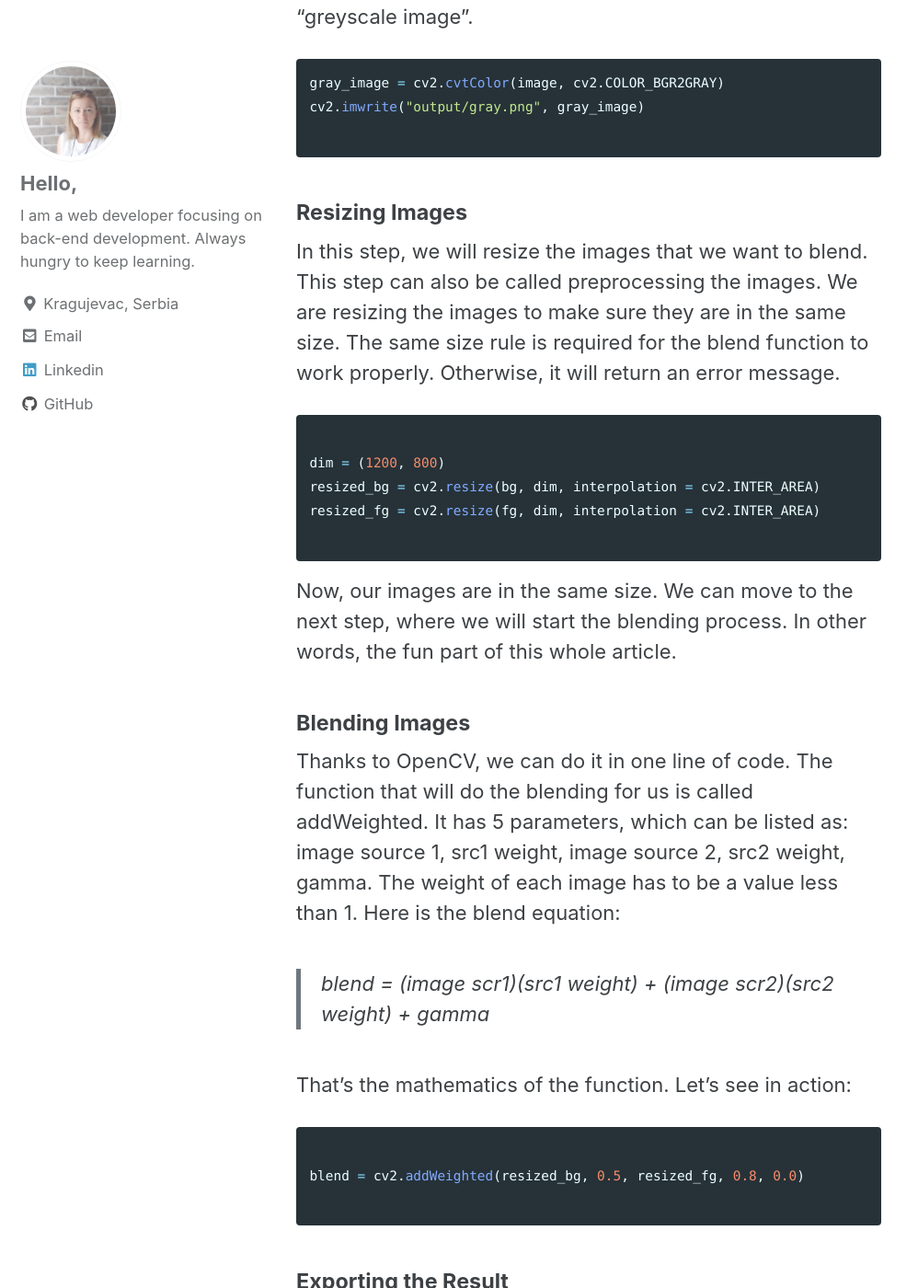
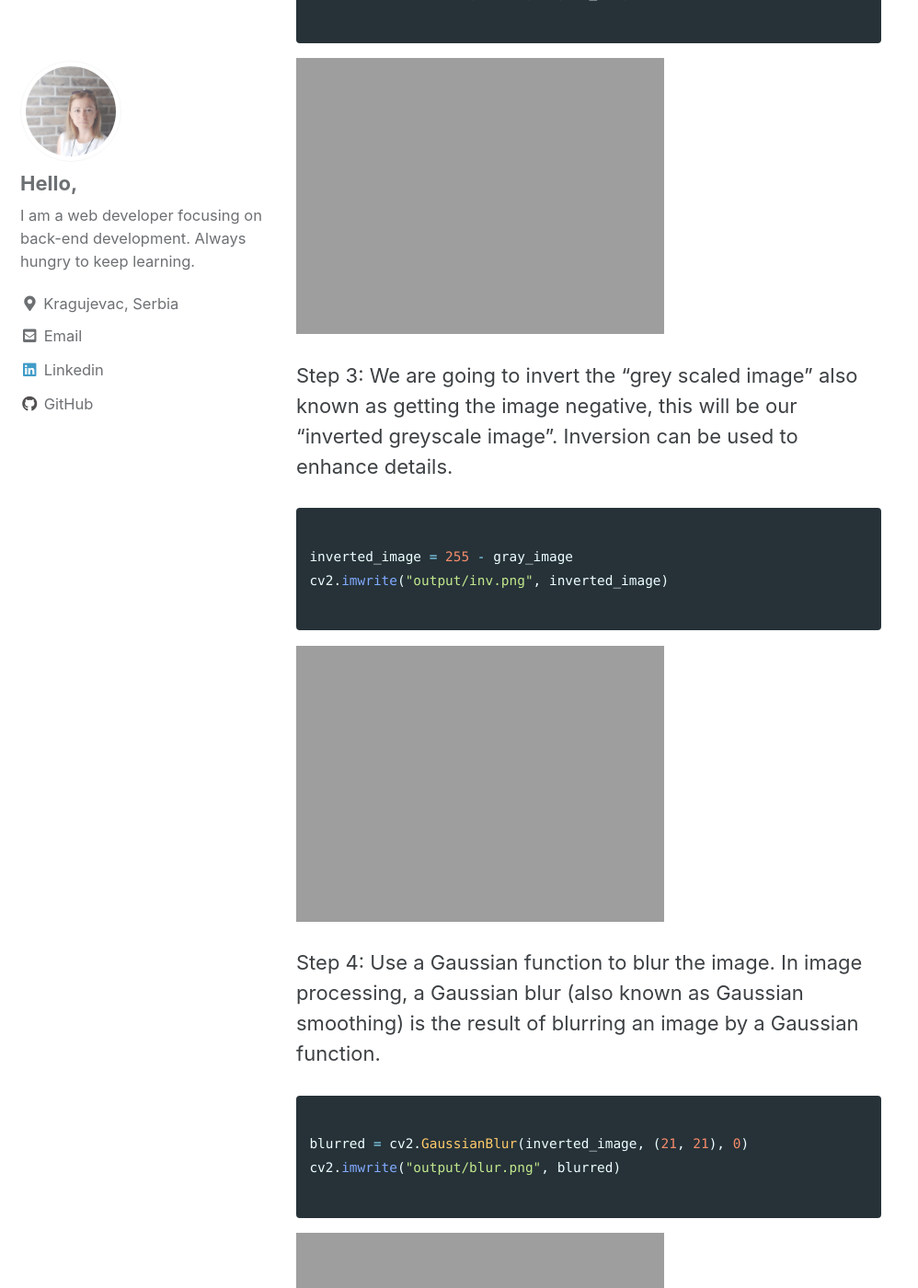
Before and after one commit to tradovic/blog, a Jekyll site: the page built from _posts/2021-03-22-convert-photo-to-pencil-sketch.md, in a window 1280 px wide and 1400 px high, scrolled down 2486 px. Shown: the whole window at 92% size, without its empty margins (0-998 px from the left). Built offline with Jekyll 4.4.1, drawn with Linux system fonts in a browser that asks for light colours; cached includes are drawn as plain includes; some of the changed text lies outside the part shown.

Commit message:
new post

````diff
--- a/_posts/2021-03-22-convert-photo-to-pencil-sketch.md
+++ b/_posts/2021-03-22-convert-photo-to-pencil-sketch.md
@@ -28,6 +28,7 @@
 image = cv2.imread("input/miki_mouse.png")
 
 ```
+![png]({{ site.url }}{{ site.baseurl }}/assets/images/miki_mouse.png)
 
 Step 2: Read in the Red, Blue, Green (RBG) image and then convert it to a grayscale image. This effectively makes the image a classic “black and white” photo. This will be our “greyscale image”.
 
@@ -36,44 +37,48 @@
 cv2.imwrite("output/gray.png", gray_image)
 
 ```
+![png]({{ site.url }}{{ site.baseurl }}/assets/images/gray.png)
 
-#### Resizing Images
-
-In this step, we will resize the images that we want to blend. This step can also be called preprocessing the images. We are resizing the images to make sure they are in the same size. The same size rule is required for the blend function to work properly. Otherwise, it will return an error message.
+Step 3: We are going to invert the “grey scaled image” also known as getting the image negative, this will be our “inverted greyscale image”. Inversion can be used to enhance details.
 
 ```python
 
-dim = (1200, 800)
-resized_bg = cv2.resize(bg, dim, interpolation = cv2.INTER_AREA)
-resized_fg = cv2.resize(fg, dim, interpolation = cv2.INTER_AREA)
+inverted_image = 255 - gray_image
+cv2.imwrite("output/inv.png", inverted_image)
 
 ```
-Now, our images are in the same size. We can move to the next step, where we will start the blending process. In other words, the fun part of this whole article.
 
-#### Blending Images
+![png]({{ site.url }}{{ site.baseurl }}/assets/images/inv.png)
 
-Thanks to OpenCV, we can do it in one line of code. The function that will do the blending for us is called addWeighted. It has 5 parameters, which can be listed as: image source 1, src1 weight, image source 2, src2 weight, gamma. The weight of each image has to be a value less than 1. Here is the blend equation:
+Step 4: Use a Gaussian function to blur the image. In image processing, a Gaussian blur (also known as Gaussian smoothing) is the result of blurring an image by a Gaussian function.
 
-> blend = (image scr1)*(src1 weight) + (image scr2)*(src2 weight) + gamma
+```python
 
-That’s the mathematics of the function. Let’s see in action:
+blurred = cv2.GaussianBlur(inverted_image, (21, 21), 0)
+cv2.imwrite("output/blur.png", blurred)
+
+```
+
+![png]({{ site.url }}{{ site.baseurl }}/assets/images/blur.png)
+
+Step 5: Invert the newly created “blurred image”, this will be called the “inverted blurred image”.
 
 
 ```python
 
-blend = cv2.addWeighted(resized_bg, 0.5, resized_fg, 0.8, 0.0)
+inverted_blurred = 255 - blurred
+cv2.imwrite("output/invblur.png", inverted_blurred)
+
+```
+![png]({{ site.url }}{{ site.baseurl }}/assets/images/invblur.png)
+
+Step 5: Now we are going to create the pencil sketch image by blending the “greyscale image” with the “inverted blurred image”. This can be done by dividing the “grayscale image” by the “inverted blurred image”. Since images are just arrays we can easily do this in programming by using the divide function from the cv2 library.
+
+```python
+
+pencil_sketch = cv2.divide(gray_image, inverted_blurred, scale=256.0)
+cv2.imwrite("output/Sketch.png", pencil_sketch)
 
 ```
 
-#### Exporting the Result
-
-Now, let’s export the final work by using the imwrite method. Here is the line to save the image as a new image file in the folder.
-
-
-```python
-
-cv2.imwrite('blended.png', blend)
-
-```
-
-![png]({{ site.url }}{{ site.baseurl }}/assets/images/blended.png)
+![png]({{ site.url }}{{ site.baseurl }}/assets/images/Sketch.png)
````
Also changed, not shown: other parts of _posts/2021-03-22-convert-photo-to-pencil-sketch.md (+2 -2 lines).
